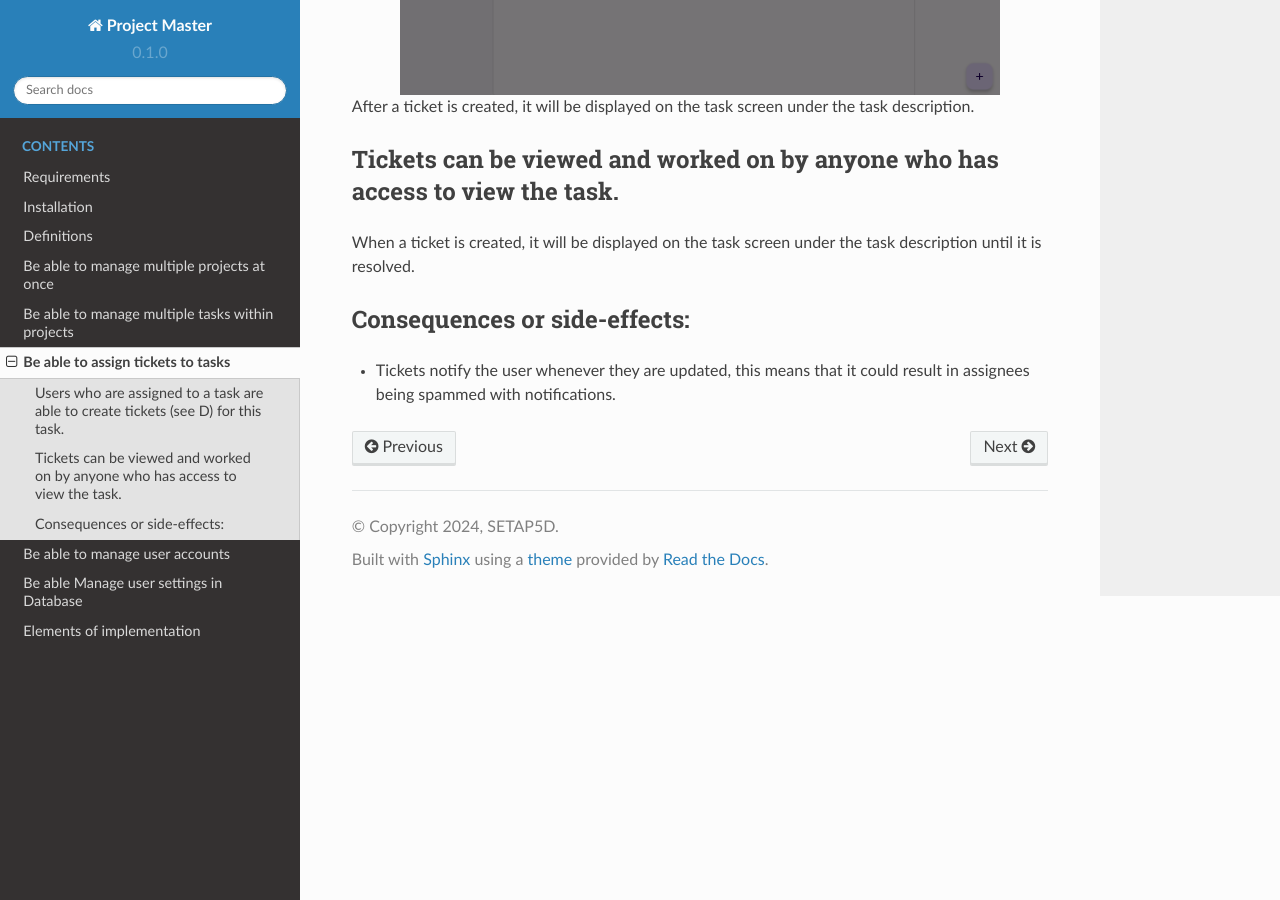
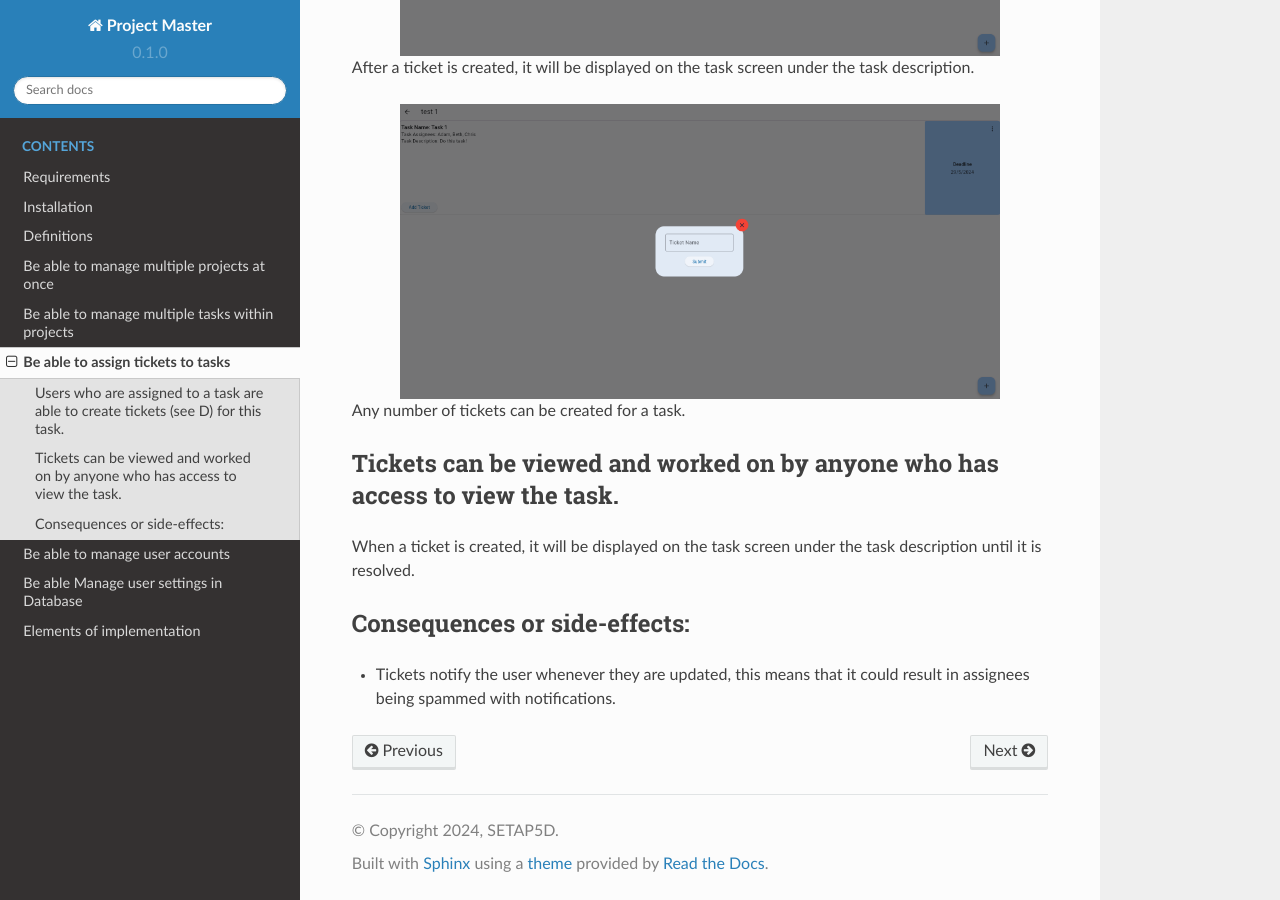
Before and after one commit to setap5d/rtd, a Sphinx documentation site: the page built from docs/source/Usage/req4.rst, in a window 1280 px wide and 900 px high, scrolled down 925 px. Built offline with Sphinx 7.4.7 and the Read the Docs theme 2.0.0, drawn with Linux system fonts in a browser that asks for light colours.

```diff
--- a/docs/source/Usage/req4.rst
+++ b/docs/source/Usage/req4.rst
@@ -21,6 +21,13 @@ This will open a modal where the user can enter the ticket name before submittin
 
 After a ticket is created, it will be displayed on the task screen under the task description.
 
+.. image:: ../images/req4/sec1/image2.png
+    :width: 600px
+    :align: center
+    :alt: Image of the task screen with an expanded task and the create ticket modal
+
+Any number of tickets can be created for a task.
+
 Tickets can be viewed and worked on by anyone who has access to view the task.
 ------------------------------------------------------------------------------
 
--- a/docs/source/Usage/req7.rst
+++ b/docs/source/Usage/req7.rst
@@ -24,9 +24,13 @@ After the user decides which settings match their preference, they can click the
     :align: center
     :alt: Image of the settings screen with edited settings
 
+The application must be then be restarted to apply the new settings.
+
 When the user logs in on a separate device their preferred settings will be correctly applied.
 ----------------------------------------------------------------------------------------------
 
+Once the user has chosen their desired settings, these will be saved in the database.
+When the user logs in to their account on any device, their preferred settings will be read from the database and applied.
 
 Consequence or side-effect:
 ---------------------------
```
Also changed, not shown: docs/source/images/req2/sec1/image1.png, docs/source/images/req2/sec1/image2.png, docs/source/images/req2/sec1/image3.png, docs/source/images/req4/sec1/image1.png, docs/source/images/req4/sec1/image2.png, docs/source/images/req4/sec1/image3.png, docs/source/images/req5/sec1/image2.png, docs/source/images/req5/sec1/image3.png, docs/source/images/req7/sec1/image1.png, docs/source/images/req7/sec2/image1.png.
